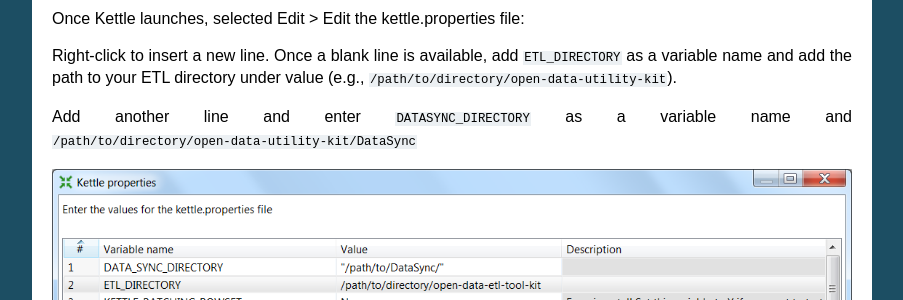
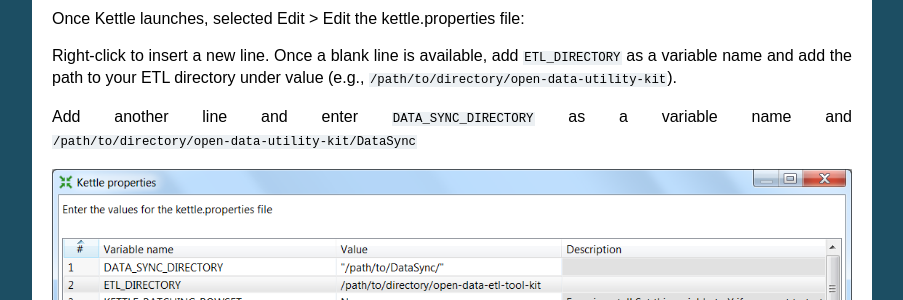
Before and after one commit to Chicago/open-data-etl-utility-kit, a Sphinx documentation site: the page built from docs/installation-configuration.rst, in a window 1280 px wide and 900 px high, scrolled down 1656 px. Shown: the part 148-448 px from the top of the window, without its empty margins (198-1101 px from the left). Built offline with Sphinx 7.4.7, drawn with Linux system fonts in a browser that asks for light colours.

Commit message:
Update installation-configuration.rst
Added a missing underscore to DATA_SYNC_DIRECTORY in the Mac OS X, Linux, or Unix section.

```diff
--- a/docs/installation-configuration.rst
+++ b/docs/installation-configuration.rst
@@ -117,7 +117,7 @@
 directory under value (e.g.,
 ``/path/to/directory/open-data-utility-kit``).
 
-Add another line and enter ``DATASYNC_DIRECTORY`` as a variable name
+Add another line and enter ``DATA_SYNC_DIRECTORY`` as a variable name
 and ``/path/to/directory/open-data-utility-kit/DataSync``
 
 .. image:: images/kettle.properties_configuration_nix.PNG
```
